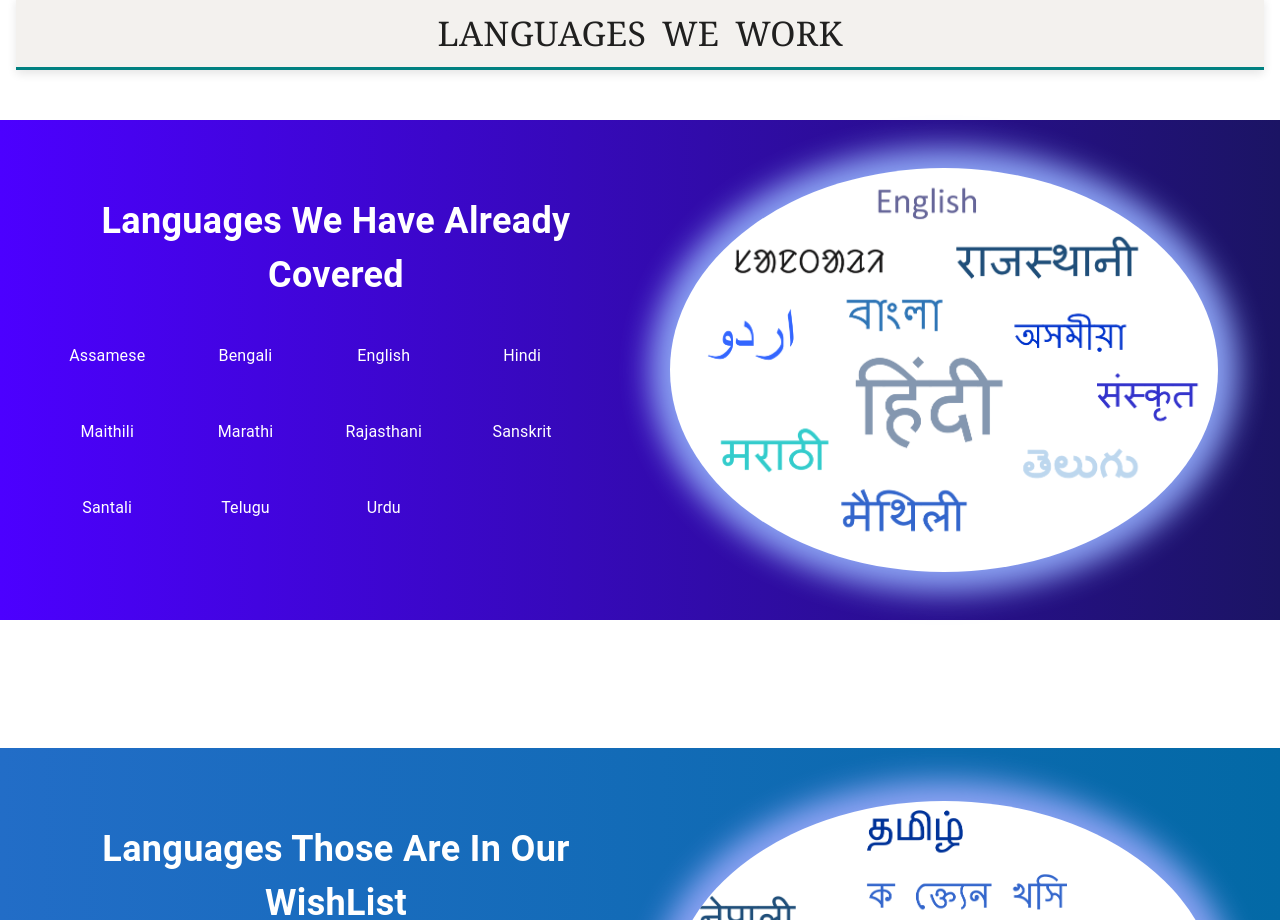
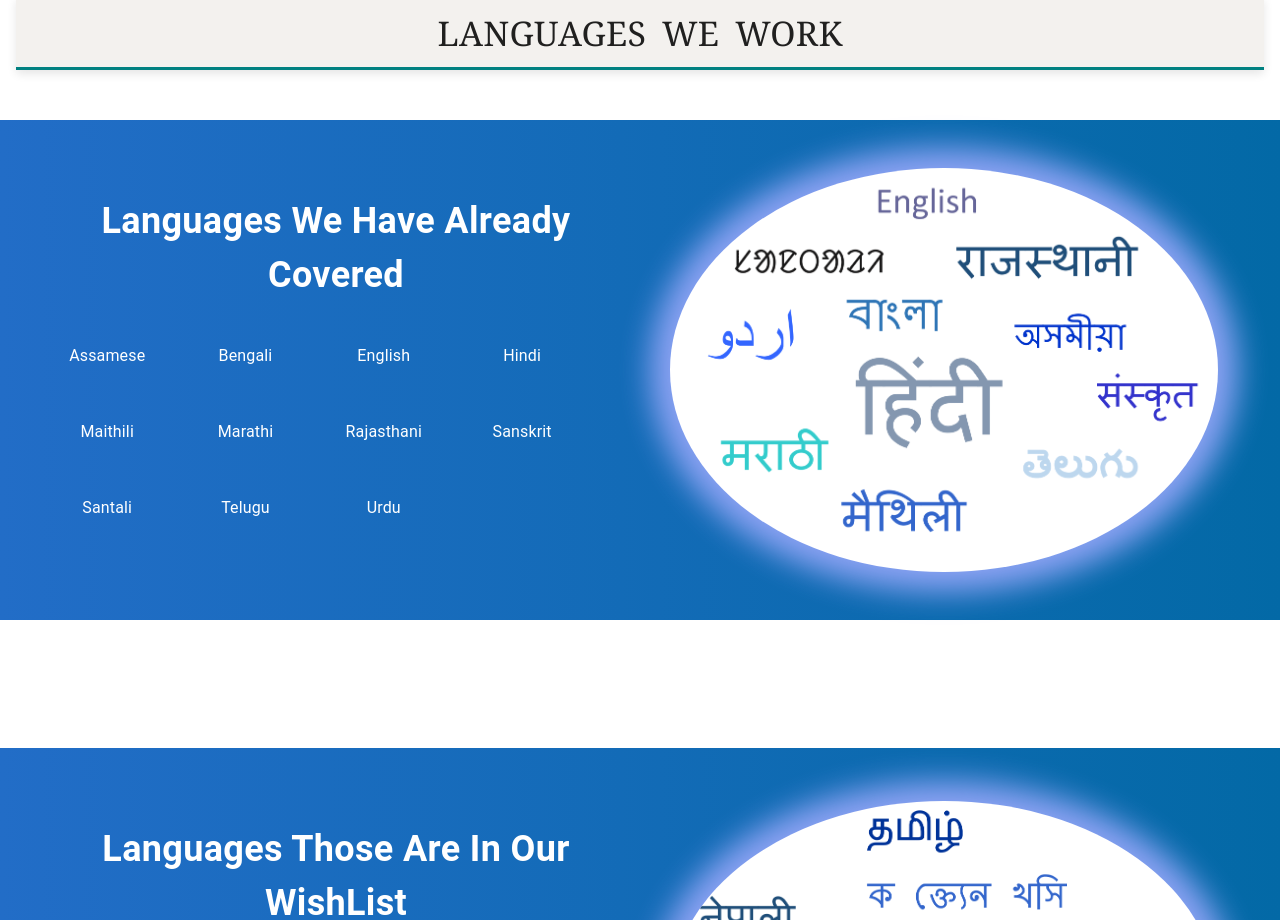
Before and after one commit to TanmoyTheStudent/VaniVerseDemo2, a React (Create React App) app: page / in a window 1280 px wide. Shown: the part 880-1800 px from the top of the page. Built offline with nearby package versions, Linux system fonts and the light colour scheme.

Commit message:
Update Lanuages.js

```diff
--- a/src/components/home/sub-components/Lanuages.js
+++ b/src/components/home/sub-components/Lanuages.js
@@ -19,7 +19,7 @@ const Languages = () => {
         },
         alignItems: 'center',
         justifyContent: 'space-between',
-        background: 'linear-gradient(to right, #4c00ff, #1b1464)',
+        background: 'linear-gradient(to right, #226dc7, #0369a6)',
         padding: 4,
         color: 'white',
         minHeight:"500px",
```
